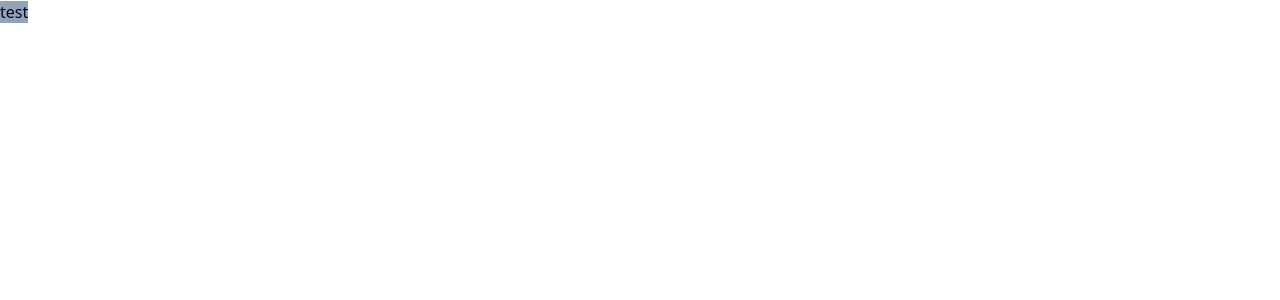
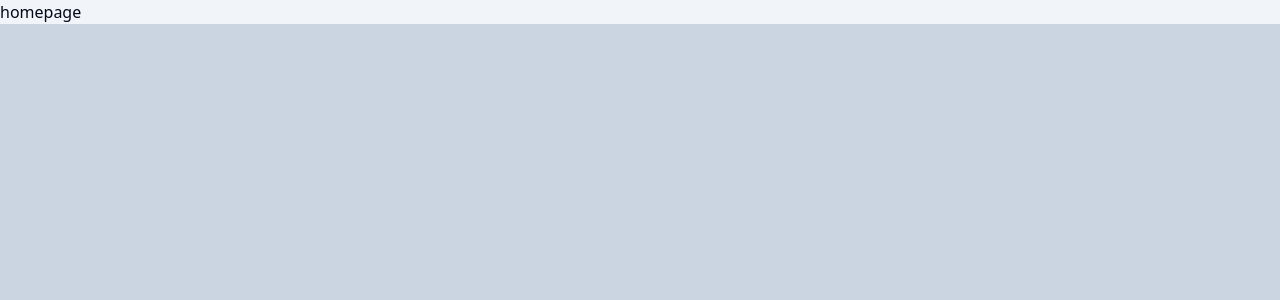
Before and after one commit to JaypeeFern/Portfolio, a React (Vite) app: page / in a window 1280 px wide. Shown: the top 300 px of the page. Built offline with nearby package versions, Linux system fonts and the light colour scheme.

Commit message:
added theme provider for light/dark mode

```diff
--- a/src/App.tsx
+++ b/src/App.tsx
@@ -1,10 +1,25 @@
+// Libraries
+import { RouterProvider, createRoutesFromElements, createBrowserRouter, Route } from "react-router-dom"
+// Components
+
+// Layouts
+import IndexLayout from './layouts/IndexLayout'
+// Pages
+import Homepage from "./pages/homepage"
+
 function App() {
 
-  return (
-    <>
-      <span className="h-screen w-screen bg-slate-400">test</span>
-    </>
+  const router = createBrowserRouter(
+    createRoutesFromElements(
+      <Route path='/'>
+        <Route element={<IndexLayout />}>
+            <Route index element={<Homepage/>}/>
+        </Route>
+      </Route>
+    )
   )
+
+  return <RouterProvider router={router}/>
 }
 
 export default App
--- /dev/null
+++ b/src/components/theme-provider.tsx
@@ -0,0 +1,64 @@
+import { createContext, useContext, useEffect, useState } from "react"
+
+type Theme = 'dark' | 'light' | 'system'
+
+type ThemeProviderProps = {
+    children: React.ReactNode
+    defaultTheme?: Theme
+    storageKey?: string
+}
+
+type ThemeProviderState = {
+    theme: Theme
+    setTheme: (theme: Theme) => void
+}
+
+const initialState: ThemeProviderState = {
+    theme: 'system',
+    setTheme: () => null
+}
+
+const ThemeProviderContext = createContext<ThemeProviderState>(initialState)
+
+export function ThemeProvider({ children, defaultTheme = 'system', storageKey = 'vite-ui-theme', ...props }: ThemeProviderProps) {
+    const [theme, setTheme] = useState<Theme>(
+        () => (localStorage.getItem(storageKey) as Theme) || defaultTheme
+    )
+
+    useEffect(() => {
+        const root = window.document.documentElement
+
+        root.classList.remove('light', 'dark')
+
+        if (theme === 'system') {
+            const systemTheme = window.matchMedia("(prefers-color-scheme: dark)").matches ? 'dark' : 'light'
+            return root.classList.add(systemTheme)
+        }
+
+        root.classList.add(theme)
+    }, [theme])
+
+    const value = {
+        theme,
+        setTheme: (theme: Theme) => {
+            localStorage.setItem(storageKey, theme)
+            setTheme(theme)
+        }
+    }
+
+    return (
+        <ThemeProviderContext.Provider {...props} value={value}>
+            {children}
+        </ThemeProviderContext.Provider>
+    )
+}
+
+export const useTheme = () => {
+    const context = useContext(ThemeProviderContext)
+
+    if (typeof context === 'undefined') {
+        throw new Error("useTheme must be used within a ThemeProvider")
+    }
+
+    return context
+}
--- /dev/null
+++ b/src/layouts/IndexLayout.tsx
@@ -0,0 +1,9 @@
+import { Outlet } from 'react-router-dom'
+
+export default function IndexLayout() {
+    return (
+        <div className='main-wrapper h-screen bg-slate-300'>
+            <Outlet/>
+        </div>
+    )
+}
--- a/src/main.tsx
+++ b/src/main.tsx
@@ -1,10 +1,13 @@
 import React from 'react'
 import ReactDOM from 'react-dom/client'
 import App from './App.tsx'
+import { ThemeProvider } from './components/theme-provider.tsx'
 import './index.css'
 
 ReactDOM.createRoot(document.getElementById('root')!).render(
   <React.StrictMode>
-    <App />
+    <ThemeProvider defaultTheme='light' storageKey='vite-ui-theme' >
+      <App />
+    </ThemeProvider>
   </React.StrictMode>,
 )
--- /dev/null
+++ b/src/pages/Homepage.tsx
@@ -0,0 +1,7 @@
+export default function Homepage() {
+    return (
+        <div className="bg-slate-100">
+            <span>homepage</span>
+        </div>
+    )
+}
```
